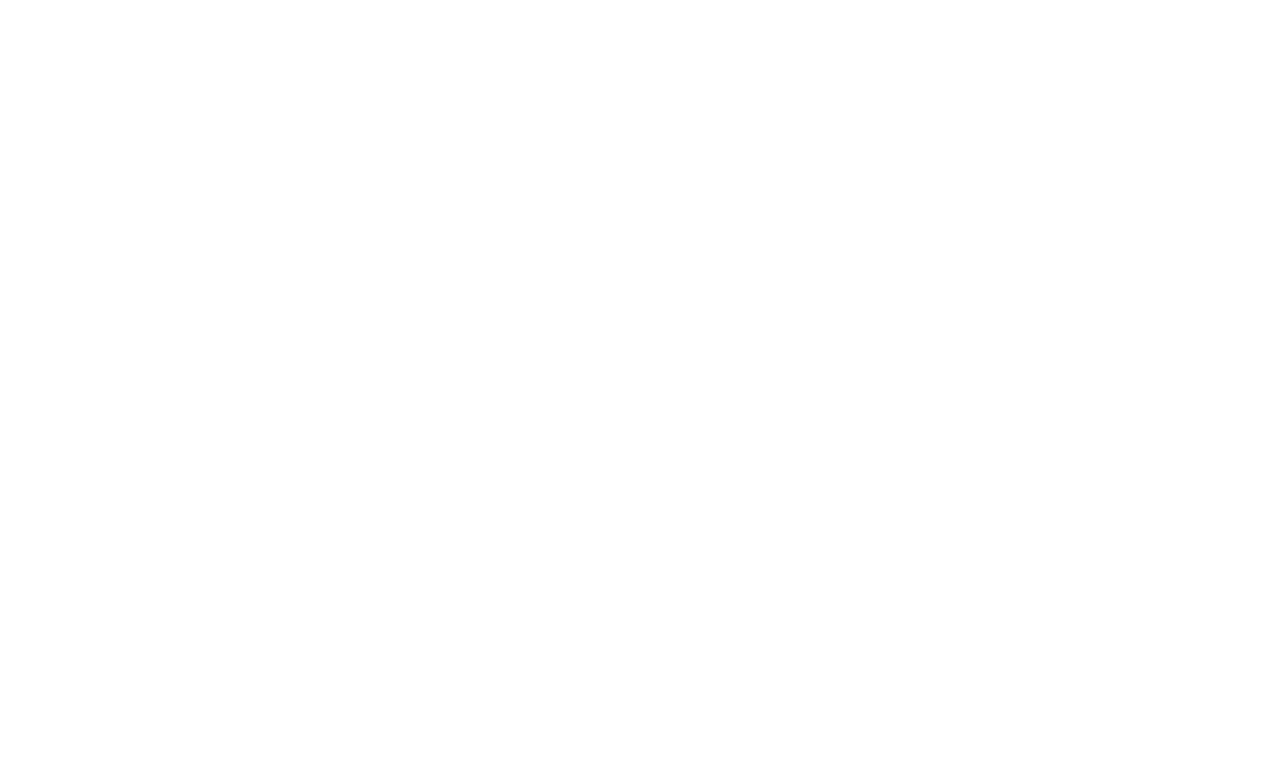
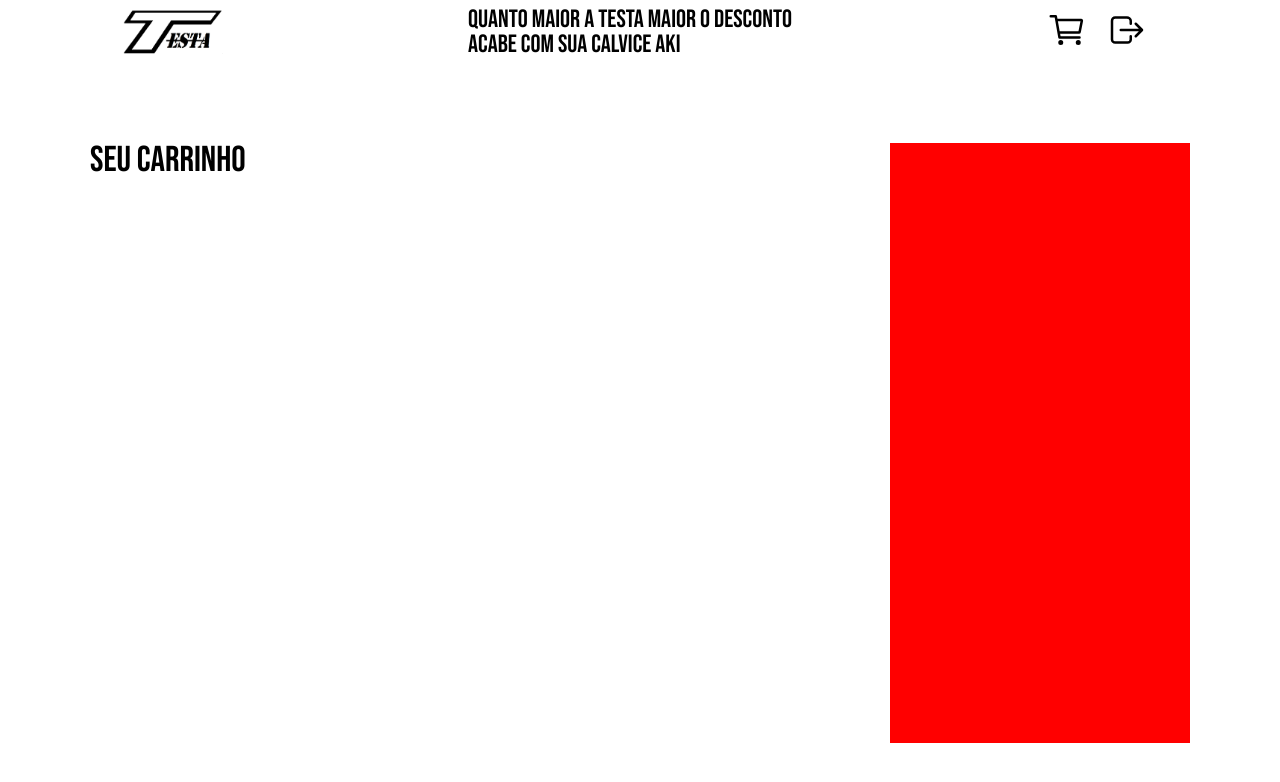
Before and after one commit to Wesley-Ribeiro-Dev/Boot-Store, a React (Vite) app: page /cart in a window 1280 px wide. Before the commit this address had no page. Shown: the top 782 px of the page. Built offline with nearby package versions, Linux system fonts and the light colour scheme; sample sign-in values are in the browser's storage.

Commit message:
Rascunho página do carrinho Click no carrinho direciona a pagina

```diff
--- a/src/App.jsx
+++ b/src/App.jsx
@@ -3,6 +3,7 @@
 import SignUpPage from "./pages/SignUpPage"
 import { UserDataProvider } from "./context/UserDataContext"
 import HomePage from "./pages/HomePage"
+import CartPage from "./pages/CartPage"
 
 
 export default function App() {
@@ -15,6 +16,7 @@
             <Route path="/" element={<SignInPage />} />
             <Route path="/register" element={<SignUpPage />} />
             <Route path="/home" element={<HomePage />} />
+            <Route path="/cart" element={<CartPage />} />
           </Routes>
         </BrowserRouter>
       </UserDataProvider>
--- a/src/components/Header.jsx
+++ b/src/components/Header.jsx
@@ -1,26 +1,24 @@
 import styled from "styled-components";
 import { useNavigate } from "react-router-dom";
-import logo from "../assets/TestaLogo.png"
-import carrinho from '../assets/cart-outline.svg';
-import logoutIcon from "../assets/log-out-outline.svg"
+import logo from "../assets/TestaLogo.png";
+import carrinho from "../assets/cart-outline.svg";
+import logoutIcon from "../assets/log-out-outline.svg";
 import { useEffect, useContext } from "react";
 import { UserDataContext } from "../context/UserDataContext";
 
-
 export default function Header() {
-
-  const navigate = useNavigate()
+	const navigate = useNavigate();
 	const { setToken, token } = useContext(UserDataContext);
 
 	function logout() {
 		setToken(null);
-    localStorage.removeItem('token');
+		localStorage.removeItem("token");
 		navigate("/");
 	}
 
 	useEffect(() => {
-    if (!token) navigate('/')
-  }, [])
+		if (!token) navigate("/");
+	}, []);
 
 	return (
 		<>
@@ -31,31 +29,36 @@
 					<p>acabe com sua calvice aki</p>
 				</div>
 				<div>
-          <img src={carrinho} alt="carrinho logo" />
+					<img
+						src={carrinho}
+						onClick={() => navigate("/cart")}
+						alt="carrinho logo"
+					/>
 					<img onClick={logout} src={logoutIcon} alt="logout logo" />
 				</div>
 			</Head>
 		</>
-  )
+	);
 }
 
 const Head = styled.div`
-  display:flex;
-  justify-content:space-around;
-  align-items:center;
-  p{
-    font-family: 'Bebas Neue', sans-serif;
-    font-size:25px;
+	display: flex;
+	justify-content: space-around;
+	align-items: center;
+	p {
+		font-family: "Bebas Neue", sans-serif;
+		font-size: 25px;
 	}
-  img{
-  width:100px;
-  height:auto;
+	img {
+		width: 100px;
+		height: auto;
 	}
-  div{
-    img{
-      margin:10px;
-      width:40px;
-      height:auto;
+	div {
+		img {
+			margin: 10px;
+			width: 40px;
+			height: auto;
+      cursor: pointer;
 		}
 	}
-`
+`;
--- /dev/null
+++ b/src/pages/CartPage.jsx
@@ -0,0 +1,38 @@
+import { styled } from "styled-components";
+import Header from "../components/Header";
+
+export default function CartPage() {
+	return (
+		<>
+			<Header />
+			<CartContainer>
+				<CartItens>
+					<h1>Seu Carrinho</h1>
+				</CartItens>
+				<CartPayment />
+			</CartContainer>
+		</>
+	);
+}
+
+const CartContainer = styled.div`
+	display: flex;
+	justify-content: center;
+	height: 800px;
+	margin-top: 80px;
+`;
+
+const CartItens = styled.div`
+	display: flex;
+	flex-direction: column;
+	width: 800px;
+	h1 {
+		font-family: "Bebas Neue", sans-serif;
+		font-size: 36px;
+	}
+`;
+const CartPayment = styled.div`
+	width: 300px;
+	height: 600px;
+	background-color: red;
+`;
```
Lines whose indentation alone changed are shown as unchanged.
